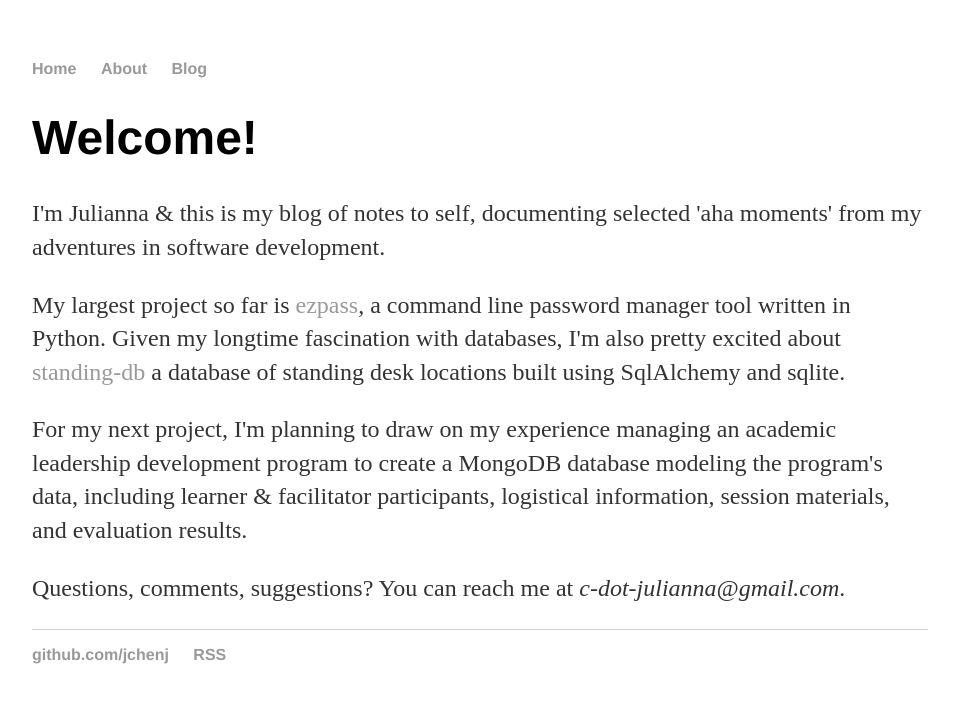
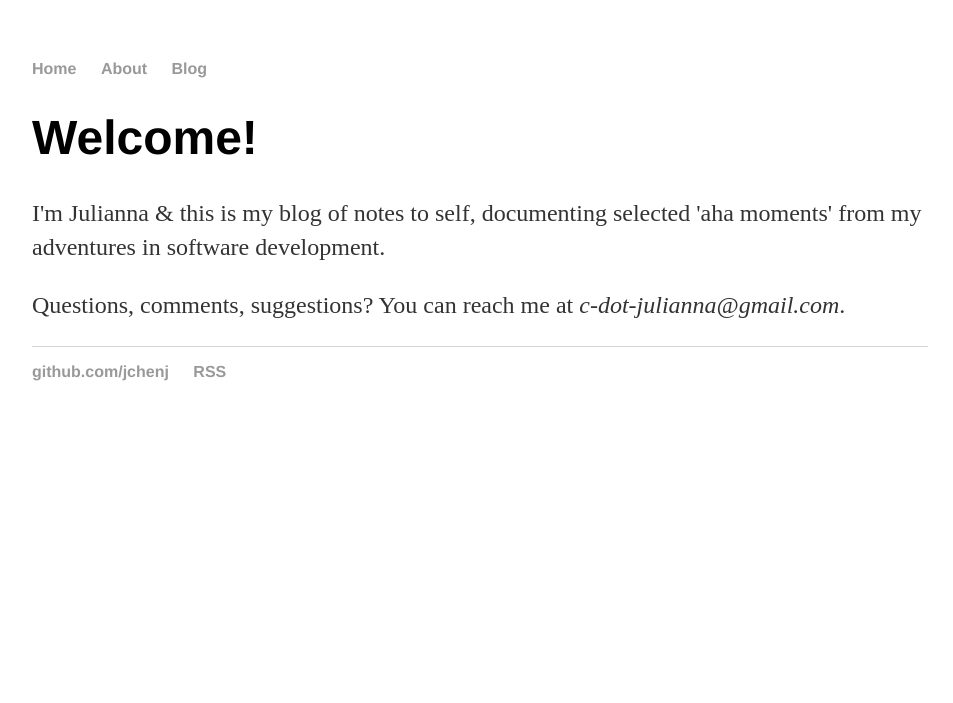
Before and after one commit to jchenj/jchenj.github.io, a Jekyll site: the page built from index.html, in a window 1280 px wide. Shown: the top 703 px of the page, without its empty margins (160-1113 px from the left). Built offline with Jekyll 4.4.1, drawn with Linux system fonts in a browser that asks for light colours.

Commit message:
updated homepage

```diff
--- a/index.html
+++ b/index.html
@@ -7,22 +7,6 @@ title: Julianna Chen
     <p>I'm Julianna & this is my blog of notes to self, documenting
         selected 'aha moments' from my adventures in software development.</p>
 
-    <p>My largest project so far is <a
-            href="https://github.com/jchenj/ezpass">ezpass</a>, a command
-        line password manager tool written in Python. Given my longtime
-        fascination with databases, I'm also pretty excited about <a
-            href="https://github.com/jchenj/standing-db">standing-db</a> a
-        database of standing desk locations built using SqlAlchemy and
-        sqlite.
-      </p>
-
-    <p>For my next project, I'm planning to draw on my experience
-        managing an academic leadership development program to create a MongoDB
-        database modeling the program's data, including learner & facilitator
-        participants, logistical information, session materials, and
-        evaluation results.
-    </p>
-
     <p>Questions, comments, suggestions? You can reach me at
         <i>c-dot-julianna@gmail.com</i>.
     </p>
```
